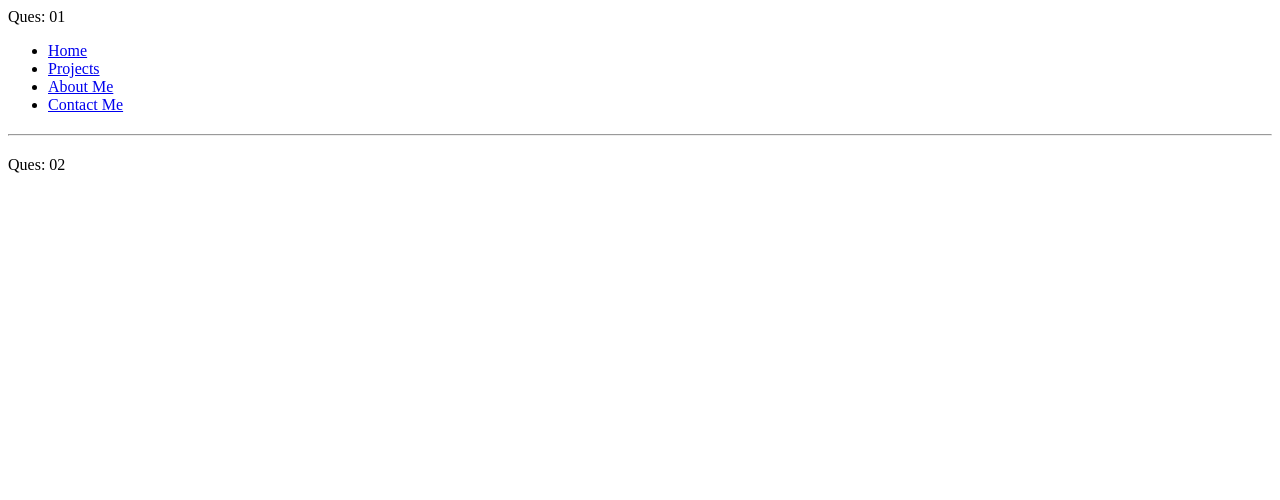
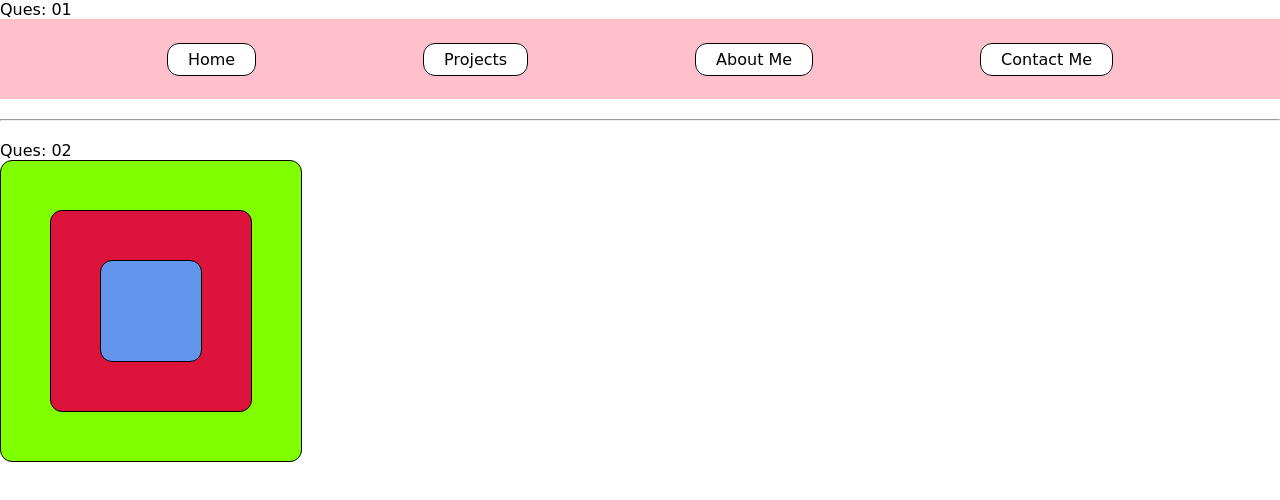
Before and after one commit to iam-azhaar/apna-college, a plain HTML site: page 2. css-tutorial/css-tutorial-codes/level-04/practice-sets/index.html in a window 1280 px wide. Drawn offline with Linux system fonts and the light colour scheme.

Commit message:
updated files

```diff
--- a/2. css-tutorial/css-tutorial-codes/level-04/practice-sets/index.html
+++ b/2. css-tutorial/css-tutorial-codes/level-04/practice-sets/index.html
@@ -4,10 +4,13 @@
     <meta charset="UTF-8">
     <meta name="viewport" content="width=device-width, initial-scale=1.0">
     <title>Practice Set-06 | Level-04</title>
-    <link rel="stylesheet" href="./practice-set-06.css">
+    <!-- Linking the external CSS file -->
+    <link rel="stylesheet" href="./style.css">
 </head>
 <body>
+    <!-- Question 01 -->
     <span>Ques: 01</span>
+    <!-- Navigation bar -->
     <nav>
         <ul>
             <li>
@@ -25,13 +28,16 @@
         </ul>
     </nav>
 
+    <!-- Horizontal line -->
     <hr style="margin: 20px 0px;">
 
+    <!-- Question 02 -->
     <span>Ques: 02</span>
+    <!-- Nested div boxes -->
     <div class="main-box">
         <div class="outer-box">
             <div class="inner-box">
-
+                <!-- Inner content (if any) goes here -->
             </div>
         </div>
     </div>
--- a/2. css-tutorial/css-tutorial-codes/level-04/practice-sets/style.css
+++ b/2. css-tutorial/css-tutorial-codes/level-04/practice-sets/style.css
@@ -1,66 +1,76 @@
+/* Resetting margin and padding for all elements */
 * {
     margin: 0;
     padding: 0;
 }
 
+/* Setting font family for the body */
 body {
     font-family: cursive, sans-serif;
 }
 
-
-/* Ques: 01 */
+/* Styling for navigation */
 nav ul {
     width: 100%;
     height: 80px;
-    background-color: rgb(255, 192, 203);
+    background-color: rgb(255, 192, 203); /* Background color */
 
+    /* Flexbox styles */
     display: flex;
-    justify-content: space-evenly;
-    align-items: center;
+    justify-content: space-evenly; /* Evenly distributing space between items */
+    align-items: center; /* Centering items vertically */
 }
 
+/* Removing default list styles */
 ul li {
     list-style: none;
 }
 
+/* Styling for navigation links */
 li a {
-    color: #000;
-    background-color: #fff;
+    color: #000; /* Text color */
+    background-color: #fff; /* Background color */
 
+    /* Border styles */
     border: 1px solid #000;
-    border-radius: 12px;
+    border-radius: 12px; /* Rounded corners */
 
+    /* Padding for space inside the link */
     padding: 6px 20px;
-    text-decoration: none;
+
+    text-decoration: none; /* Removing underline */
 }
 
-
-/* Ques: 02 */
+/* Styling for main box */
 .main-box {
     width: 300px;
     height: 300px;
-    background-color: chartreuse;
+    background-color: chartreuse; /* Background color */
 }
 
+/* Styling for outer box */
 .outer-box {
     width: 200px;
     height: 200px;
-    background-color: crimson;
+    background-color: crimson; /* Background color */
 }
 
+/* Applying flexbox styles to main and outer boxes */
 .main-box, .outer-box {
     display: flex;
-    justify-content: center;
-    align-items: center;
+    justify-content: center; /* Centering content horizontally */
+    align-items: center; /* Centering content vertically */
 }
 
+/* Styling for inner box */
 .inner-box {
     width: 100px;
     height: 100px;
-    background-color: cornflowerblue;
+    background-color: cornflowerblue; /* Background color */
 }
 
+/* Applying border and border-radius to all boxes */
 .main-box, .outer-box, .inner-box {
-    border: 1px solid #000;
-    border-radius: 12px;
+    border: 1px solid #000; /* Border styles */
+    border-radius: 12px; /* Rounded corners */
 }
```
Also changed, not shown: 2. css-tutorial/css-tutorial-codes/level-04/1. flexbox/index.html (+9 -1 lines), 2. css-tutorial/css-tutorial-codes/level-04/1. flexbox/style.css (+29 -24 lines).
